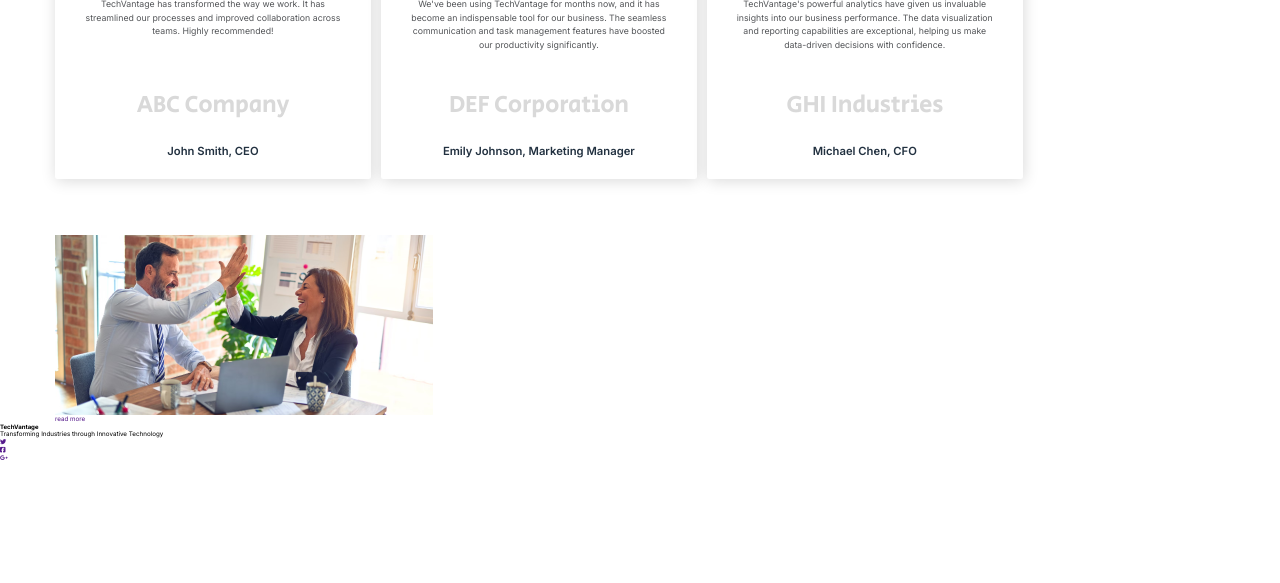
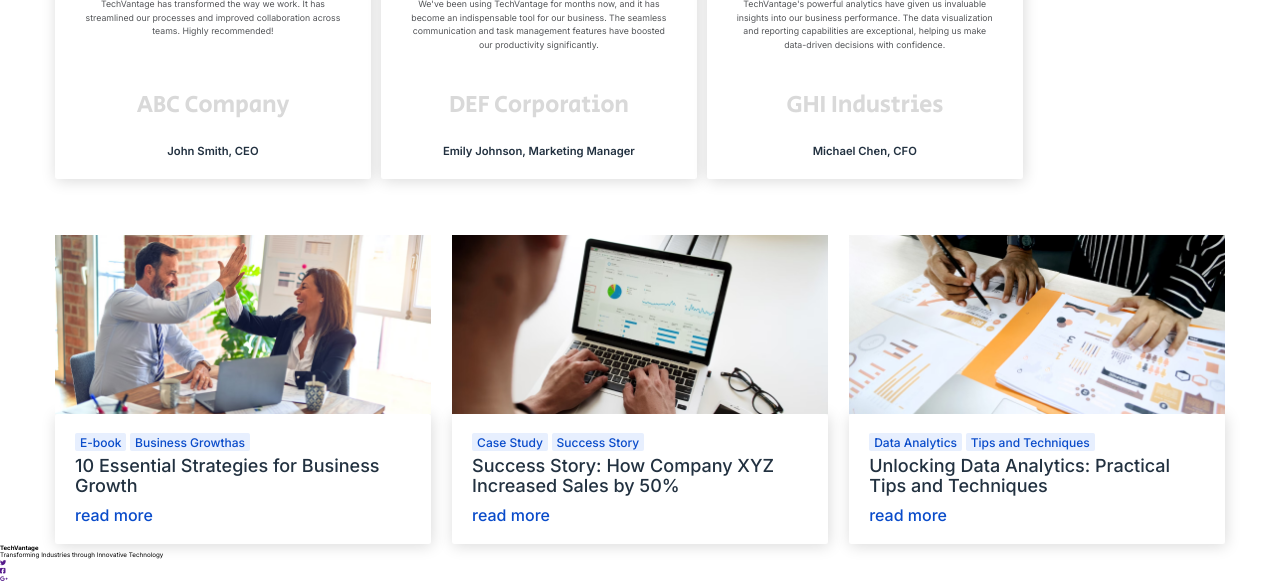
Before and after one commit to greeenOrange/tech-vantage, a website built with Vite: page index.html in a window 1280 px wide. Shown: the part 1978-2561 px from the top of the page. Before the commit the page ends 2440 px from the top, so only its background shows below. Built offline with nearby package versions, Linux system fonts and the light colour scheme; files whose address does not match are found by name.

Commit message:
freesorcadded

```diff
--- a/index.html
+++ b/index.html
@@ -195,12 +195,30 @@
       <!-- Carousel End -->
       <section class="free_resources">
         <div class="container">
-          <div class="grid_items">
+          <div class="free_items">
             <div class="card">
               <img src="./images/resourse-1.png" alt="">
-              <p class="card_label"></p>
-              <h5 class="card_headig"></h5>
-              <a href="">read more</a>
+              <div class="card_body">
+                <p class="card_label"><span class="e_book">E-book</span> <span>Business Growthas</span></p>
+                <h5 class="card_heading">10 Essential Strategies for Business Growth</h5>
+                <a href=""><p class="read_more" href="">read more</p></a>
+              </div>
+            </div>
+            <div class="card">
+              <img src="./images/resourse-2.png" alt="">
+              <div class="card_body">
+                <p class="card_label"><span class="e_book">Case Study</span> <span>Success Story</span></p>
+                <h5 class="card_heading">Success Story: How Company XYZ Increased Sales by 50%</h5>
+                <a href=""><p class="read_more" href="">read more</p></a>
+              </div>
+            </div>
+            <div class="card">
+              <img src="./images/resourse-3.png" alt="">
+              <div class="card_body">
+                <p class="card_label"><span class="e_book">Data Analytics</span> <span>Tips and Techniques</span></p>
+                <h5 class="card_heading">Unlocking Data Analytics: Practical Tips and Techniques</h5>
+                <a href=""><p class="read_more" href="">read more</p></a>
+              </div>
             </div>
           </div>
         </div>
--- a/style.css
+++ b/style.css
@@ -316,8 +316,48 @@ p[data-width="wide"] {
   font-weight: 600;
   line-height: 1.5rem;
 }
-  :where(.flow :not(:first-child)) {
+:where(.flow :not(:first-child)) {
     margin-top: 1rem, 3em;
+}
+.free_items{
+    display: flex;
+    gap: 2.125rem;
+}
+.card{
+  flex: 1 1 auto;
+}
+.card_body{
+  border-radius: 0.25rem;
+  padding: 2rem 2rem 2rem;
+  background: var(--white);
+  box-shadow: 1px 2px 15px 0px rgba(0, 0, 0, 0.15);
+}
+.card_label{
+  color: var(--blue-400);
+}
+.card_label .e_book{
+  margin-right: 0.1875rem;
+}
+.card_label span{
+  font-size: 1.2rem;
+  font-weight: 500;
+  border-radius: 2px;
+  background: rgba(19, 97, 245, 0.10);
+  padding: 0.150rem .5rem;
+}
+.card_heading{
+  margin-top: 0.625rem;
+  color: var(--dark-400);
+  font-size: 1.8rem;
+  line-height: 2rem;
+  font-weight: 500;
+}
+.read_more{
+  margin-top: 1.25rem;
+  color: var(--blue-400);
+  font-size: 1.6rem;
+  line-height: 1.5625rem;
+  font-weight: 500;
 }
 @media (min-width: 50em){
 .even_columns {
@@ -334,4 +374,7 @@ p[data-width="wide"] {
 .slider > * {
   width: 27%;
 }
+.card {
+  width: 30%;
 }
+}
```
